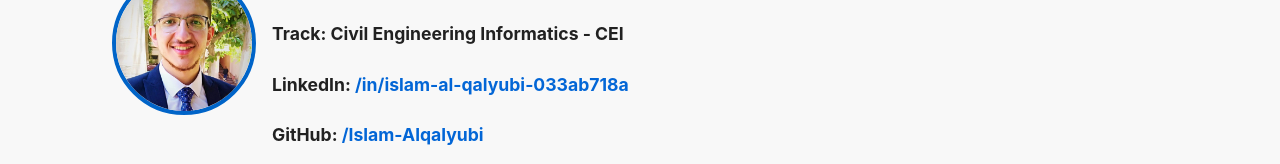
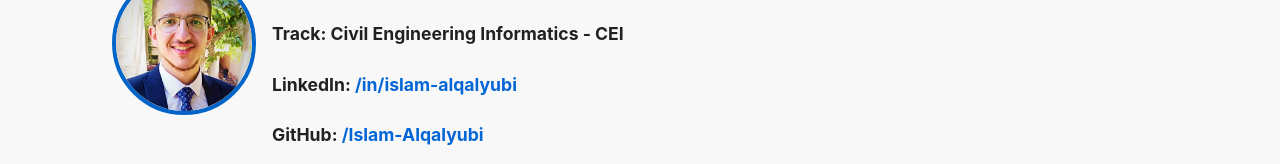
Before and after one commit to ITIStructureTeam/SAC-, a plain HTML site: page TeamMembers.html in a window 1280 px wide. Shown: the part 492-656 px from the top of the page. Drawn offline with Linux system fonts and the light colour scheme.

Commit message:
Update TeamMembers.html

```diff
--- a/TeamMembers.html
+++ b/TeamMembers.html
@@ -50,7 +50,7 @@
                 <div id="About_">
                     <div class="Data">Name: Islam Muhammed Al-qalyubi</div>
                     <div class="Data">Track: Civil Engineering Informatics - CEI</div>
-                    <div class="Data">LinkedIn: <a href="https://www.linkedin.com/in/islam-al-qalyubi-033ab718a/">/in/islam-al-qalyubi-033ab718a</a></div>
+                    <div class="Data">LinkedIn: <a href="https://www.linkedin.com/in/islam-alqalyubi/">/in/islam-alqalyubi</a></div>
                     <div class="Data">GitHub: <a href="https://github.com/Islam-Alqalyubi">/Islam-Alqalyubi</a></div>
                 </div>
             </div>
```
